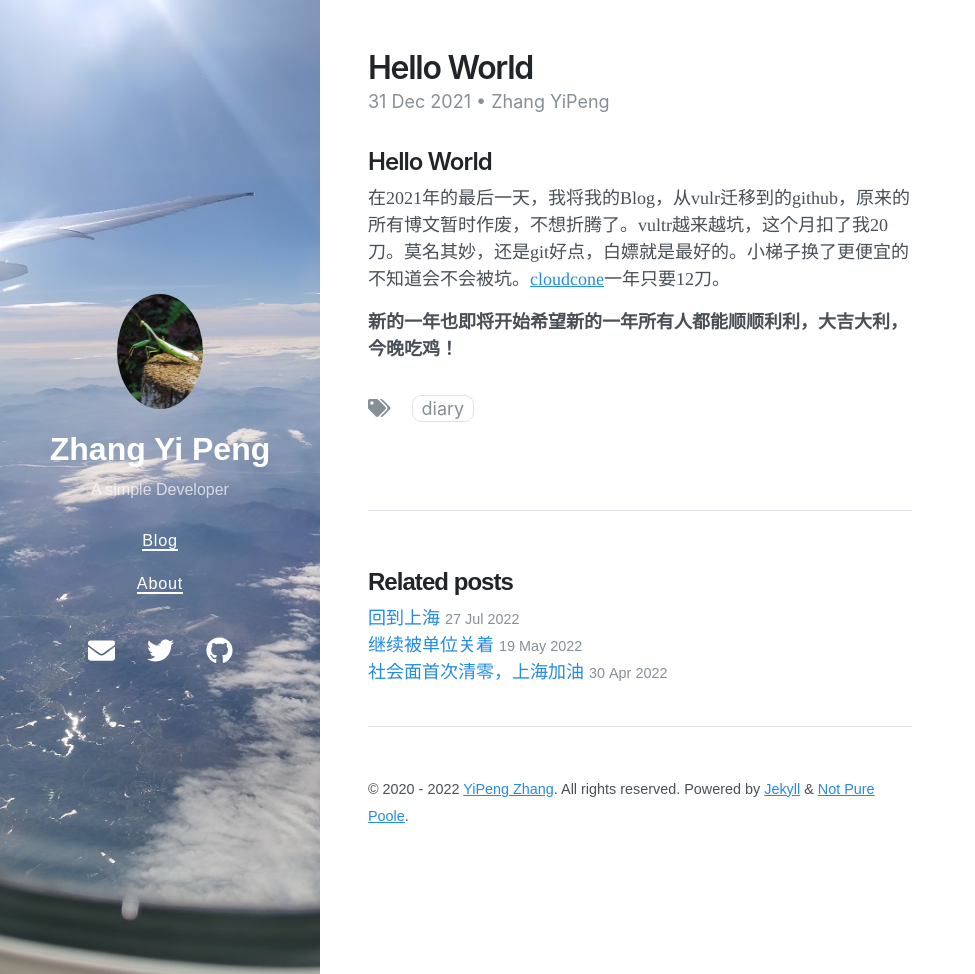
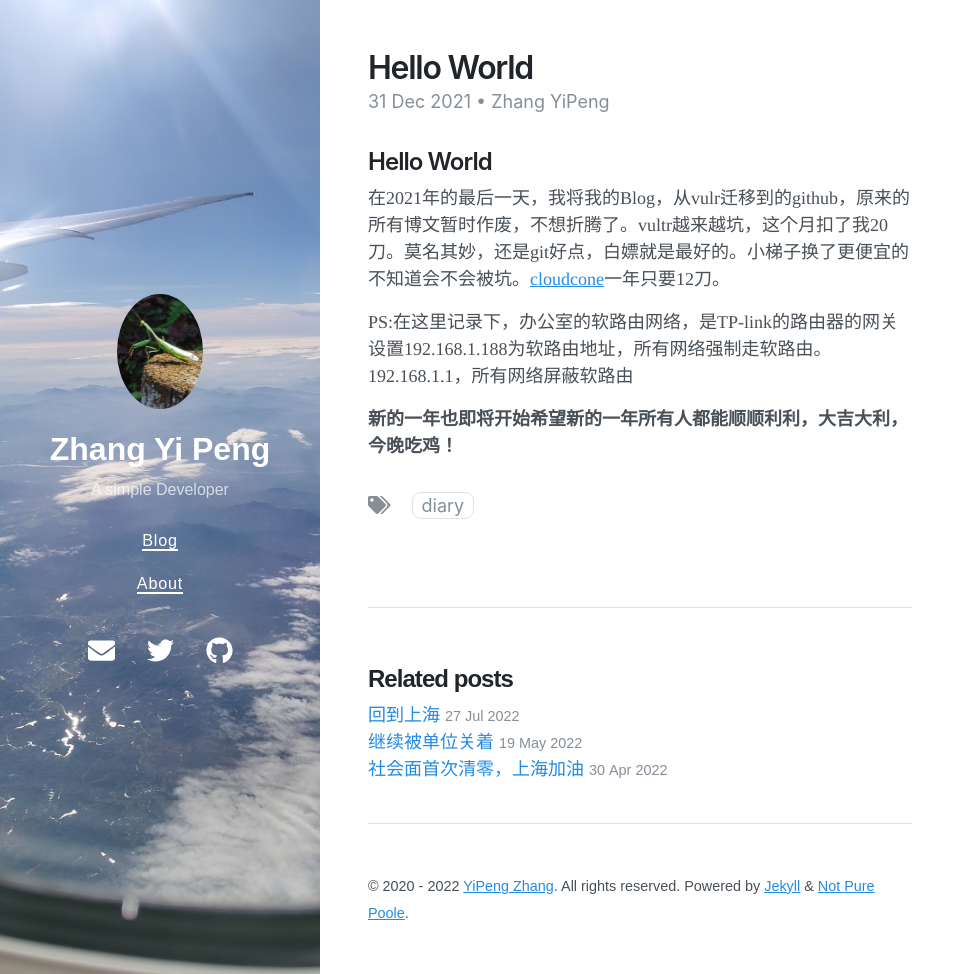
Before and after one commit to zhangyipeng/zhangyipeng.github.io, a Jekyll site: the page built from _posts/2021-12-31-HelloWorld.md, in a window 1280 px wide and 974 px high. Shown: the whole window, without its empty margins (0-975 px from the left). Built offline with Jekyll 4.4.1, drawn with Linux system fonts in a browser that asks for light colours; nearby versions of some CDN libraries.

Commit message:
add ip news

```diff
--- a/_posts/2021-12-31-HelloWorld.md
+++ b/_posts/2021-12-31-HelloWorld.md
@@ -10,4 +10,6 @@ Hello World
 -----
 在2021年的最后一天，我将我的Blog，从vulr迁移到的github，原来的所有博文暂时作废，不想折腾了。vultr越来越坑，这个月扣了我20刀。莫名其妙，还是git好点，白嫖就是最好的。小梯子换了更便宜的不知道会不会被坑。[cloudcone](https://app.cloudcone.com.cn/vps)一年只要12刀。
 
+PS:在这里记录下，办公室的软路由网络，是TP-link的路由器的网关设置192.168.1.188为软路由地址，所有网络强制走软路由。192.168.1.1，所有网络屏蔽软路由
+
 **新的一年也即将开始希望新的一年所有人都能顺顺利利，大吉大利，今晚吃鸡！**
```
